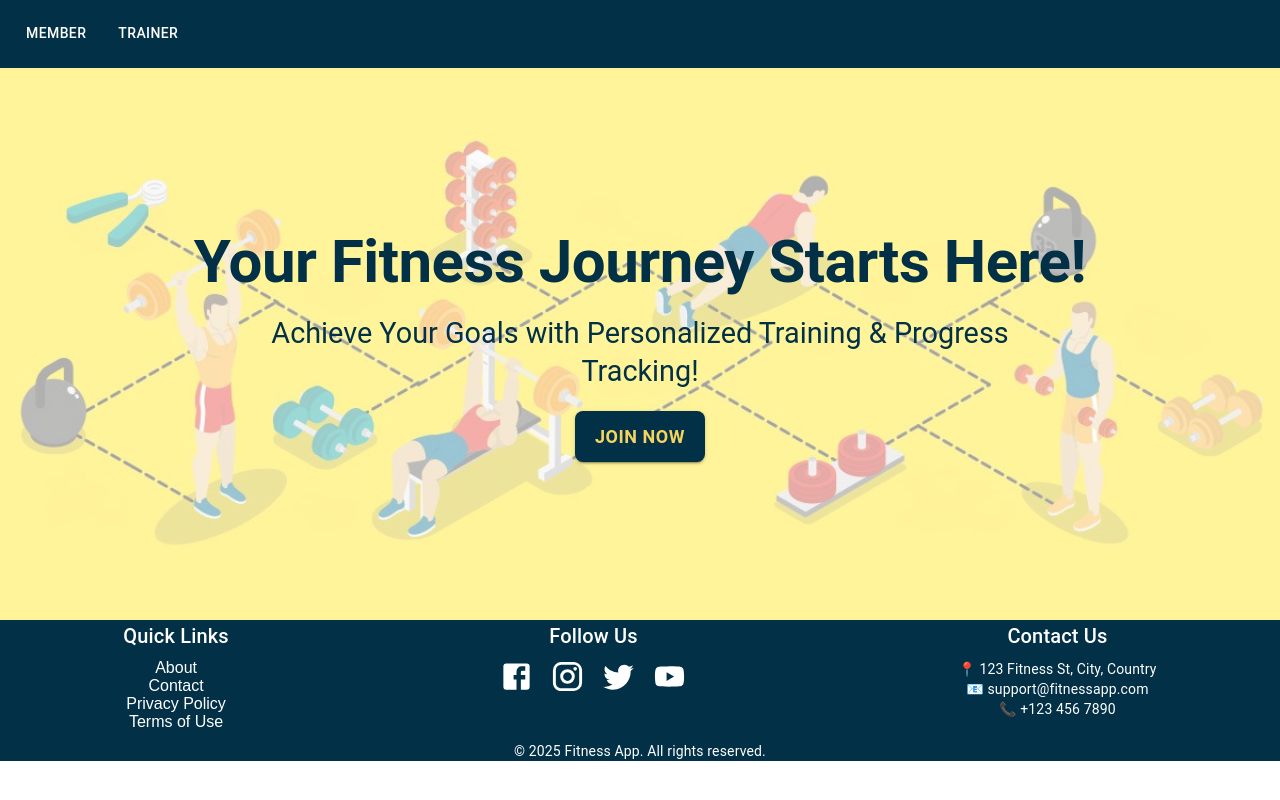
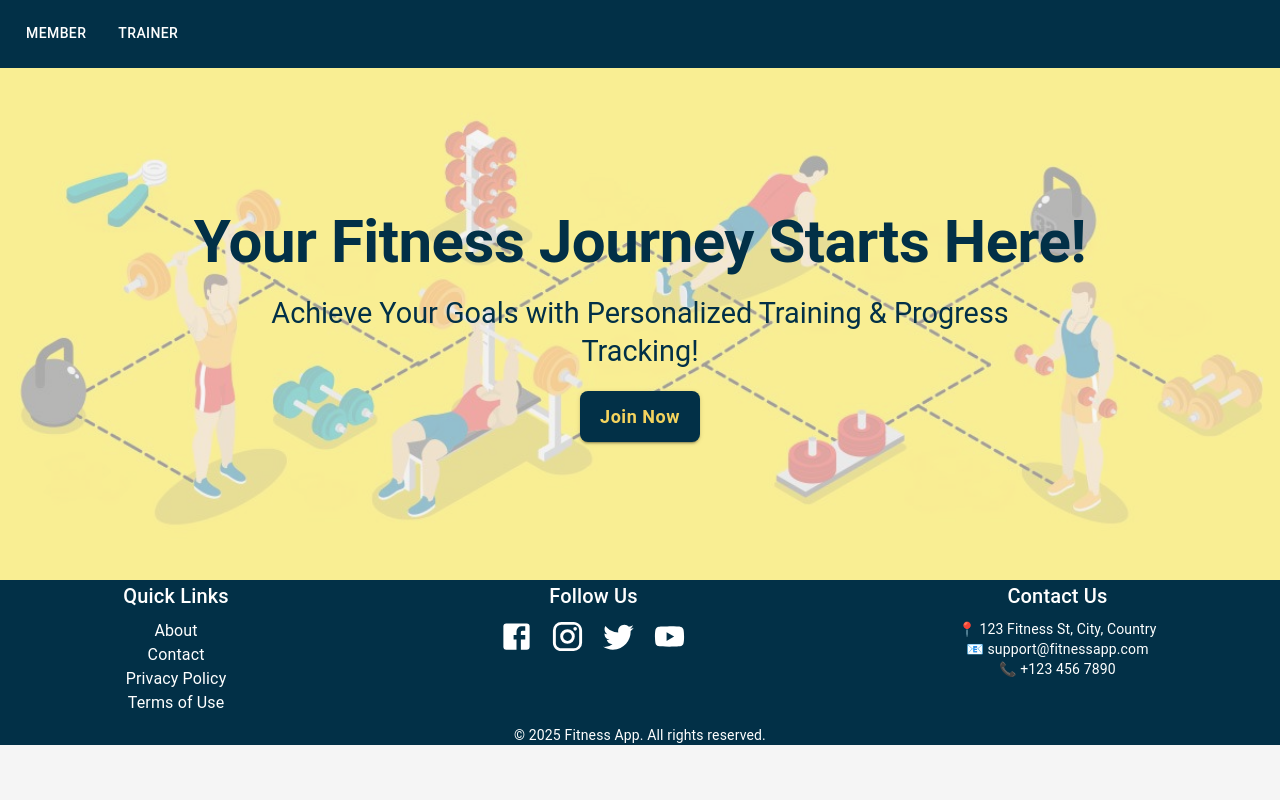
Before and after one commit to forFishbonein/Web-App, a React (Vite) app in the folder fitness-frontend/: page / in a window 1280 px wide. Built offline with nearby package versions, Linux system fonts and the light colour scheme.

Commit message:
feature:Perfect code structure

```diff
--- a/fitness-frontend/src/App.jsx
+++ b/fitness-frontend/src/App.jsx
@@ -1,4 +1,7 @@
 import React, { useState } from "react";
+import { ThemeProvider } from "@mui/material/styles";
+import CssBaseline from "@mui/material/CssBaseline";
+import theme from "./theme";
 import "./index.css";
 import {
   BrowserRouter as Router,
@@ -8,18 +11,19 @@ import {
 } from "react-router-dom";
 import AuthenticationPage from "./pages/authenticationPage";
 import HomePage from "./pages/HomePage";
-import Home from "./Member/pages/Home";
-import MemberLayout from "./member/pages/MemberLayout";
-import Trainers from "./member/pages/Trainers";
-import Sessions from "./member/pages/Sessions";
+import MemberLayout from "./pages/member/MemberLayout";
+import Trainers from "./pages/member/Trainers";
+import Sessions from "./pages/member/Sessions";
 function App() {
   const isAuthenticated = false; // Replace with actual authentication logic
 
   return (
+    <ThemeProvider theme={theme}>
+      <CssBaseline />
       <Router>
         {/* <Routes>
           <Route path="/member" element={<MemberLayout />}>
-          <Route index element={<Home />} />
+            <Route index element={<Navigate to="/member/trainers" replace />} />
             <Route path="trainers" element={<Trainers />} />
             <Route path="sessions" element={<Sessions />} />
           </Route>
@@ -42,6 +46,7 @@ function App() {
           </Routes>
         )}
       </Router>
+    </ThemeProvider>
   );
 }
 
--- a/fitness-frontend/src/member/components/MemberDashboard.jsx
+++ b/fitness-frontend/src/components/dashboard/MemberDashboard.jsx
@@ -40,7 +40,7 @@ function MemberDashboard() {
   };
 
   return (
-    <AppBar position="static">
+    <AppBar position="static" sx={{ backgroundColor: "#023047" }}>
       <Container maxWidth="xl">
         <Toolbar disableGutters>
           {/* Logo section */}
@@ -68,7 +68,7 @@ function MemberDashboard() {
               <Button
                 key={page.name}
                 onClick={() => navigate(page.path)} // Navigate to corresponding page
-                sx={{ my: 2, color: "white", display: "block" }}
+                sx={{ my: 2, color: "white", display: "block", marginRight: 2 }}
               >
                 {page.name}
               </Button>
--- a/fitness-frontend/src/components/sign-up/signupForm.jsx
+++ b/fitness-frontend/src/components/sign-up/signupForm.jsx
@@ -91,7 +91,7 @@ const SignupForm = ({ onSubmit }) => {
     <Container maxWidth="sm">
       <Box>
         <form onSubmit={handleSubmit}>
-          <div style={{display: "flex", flexDirection: "row", gap: "10px"}}>
+          <div style={{ display: "flex", flexDirection: "row", gap: "10px" }}>
             <TextField
               fullWidth
               label="First Name"
--- a/fitness-frontend/src/member/pages/Home.jsx
+++ /dev/null
@@ -1,8 +0,0 @@
-
-function Home() {
-  return (<>
-    111
-  </>);
-}
-
-export default Home;
--- a/fitness-frontend/src/pages/authenticationPage.css
+++ b/fitness-frontend/src/pages/authenticationPage.css
@@ -1,7 +1,7 @@
-.css-1usuzwp-MuiButtonBase-root-MuiTab-root.Mui-selected{
+.Mui-selected {
     color: white !important;
-    background-color: #023047;
-    border:1px solid #023047;
+    background-color: #023047 !important;
+    border: 1px solid #023047;
 }
 
 .tab {
@@ -11,6 +11,6 @@
     text-transform: none !important;
 }
 
-.css-1qltlow-MuiTabs-indicator{
+.css-1qltlow-MuiTabs-indicator {
     background-color: #023047 !important;
 }
--- a/fitness-frontend/src/pages/authenticationPage.jsx
+++ b/fitness-frontend/src/pages/authenticationPage.jsx
@@ -113,7 +113,7 @@ const AuthenticationPage = () => {
             <VerificationForm onVerified={handleVerificationSuccess} email={email} />
           ) : (
             <>
-              <Typography className="tabHeaders" variant="h5" gutterBottom sx={{marginTop: "0.35em"}}>
+              <Typography className="tabHeaders" variant="h5" gutterBottom sx={{ marginTop: "0.35em" }}>
                 {activeTab === 0
                   ? role === "trainer"
                     ? "Join as a Trainer!"
@@ -135,7 +135,7 @@ const AuthenticationPage = () => {
           )}
         </Paper>
       </Grid>
-    </Grid>
+    </Grid >
   );
 };
 
--- a/fitness-frontend/src/member/pages/MemberLayout.jsx
+++ b/fitness-frontend/src/pages/member/MemberLayout.jsx
@@ -1,5 +1,5 @@
 import { Outlet } from "react-router-dom";
-import MemberDashboard from "../components/MemberDashboard.jsx"
+import MemberDashboard from "../../components/dashboard/MemberDashboard.jsx"
 function MemberLayout() {
   return (
     <div>
--- /dev/null
+++ b/fitness-frontend/src/theme.js
@@ -0,0 +1,44 @@
+import { createTheme } from "@mui/material/styles";
+
+const theme = createTheme({
+  palette: {
+    primary: {
+      main: "#023047",
+    },
+    secondary: {
+      main: "#1E6091",
+    },
+    background: {
+      default: "#f5f5f5",
+      paper: "#ffffff",
+    },
+    text: {
+      primary: "#023047",
+      secondary: "#1E6091",
+    },
+  },
+  components: {
+    MuiAppBar: {
+      styleOverrides: {
+        root: {
+          backgroundColor: "#023047",
+        },
+      },
+    },
+    MuiButton: {
+      styleOverrides: {
+        root: {
+          textTransform: "none",
+          fontWeight: "bold",
+          color: "#ffffff",
+          backgroundColor: "#023047",
+          "&:hover": {
+            backgroundColor: "#021B29",
+          },
+        },
+      },
+    },
+  },
+});
+
+export default theme;
```
Also changed, not shown: fitness-frontend/src/pages/member/Trainers.jsx (renamed from fitness-frontend/src/member/pages/Trainers.jsx, +73 -22 lines), fitness-frontend/src/test/test.jsx (added, +23 -0 lines), fitness-frontend/src/pages/member/Sessions.jsx (renamed from fitness-frontend/src/member/pages/Sessions.jsx). Lines whose indentation alone changed are shown as unchanged.
